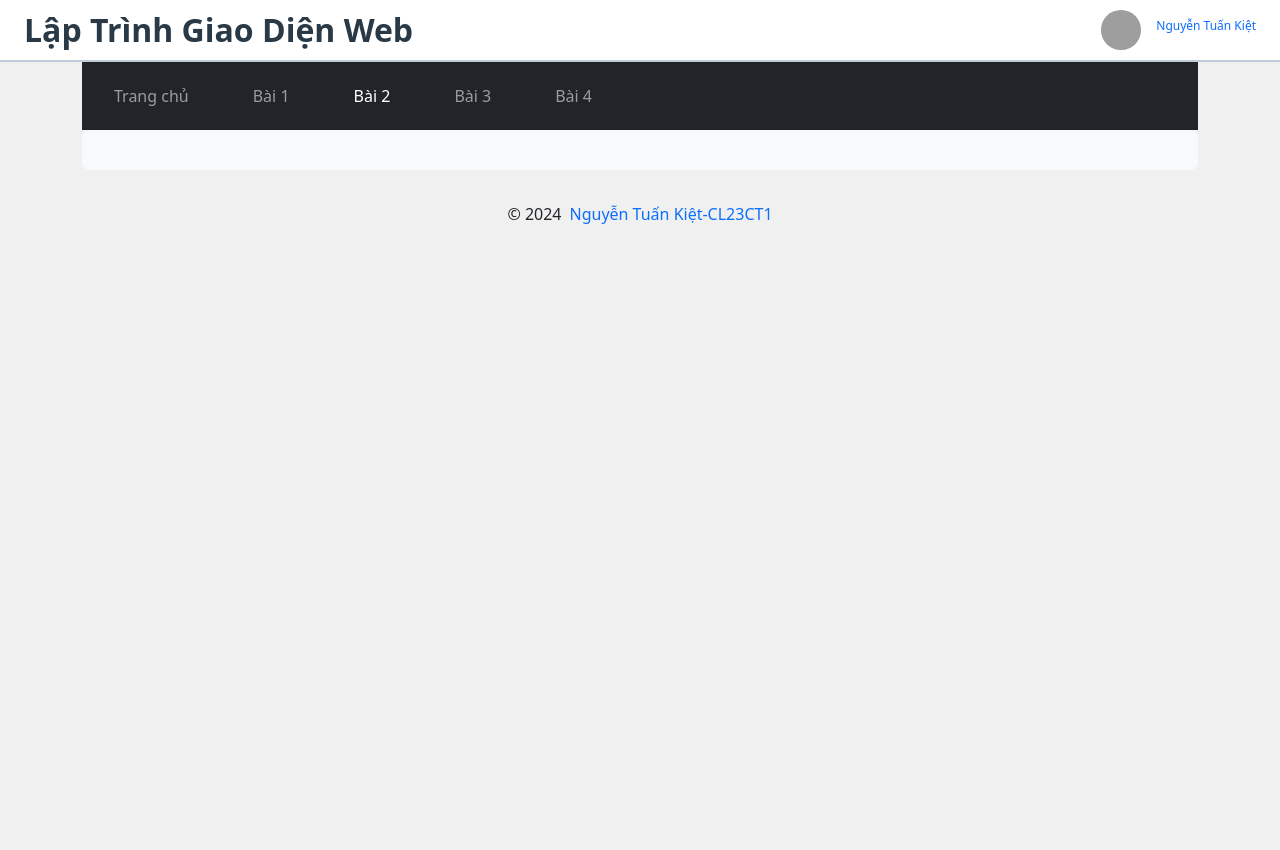
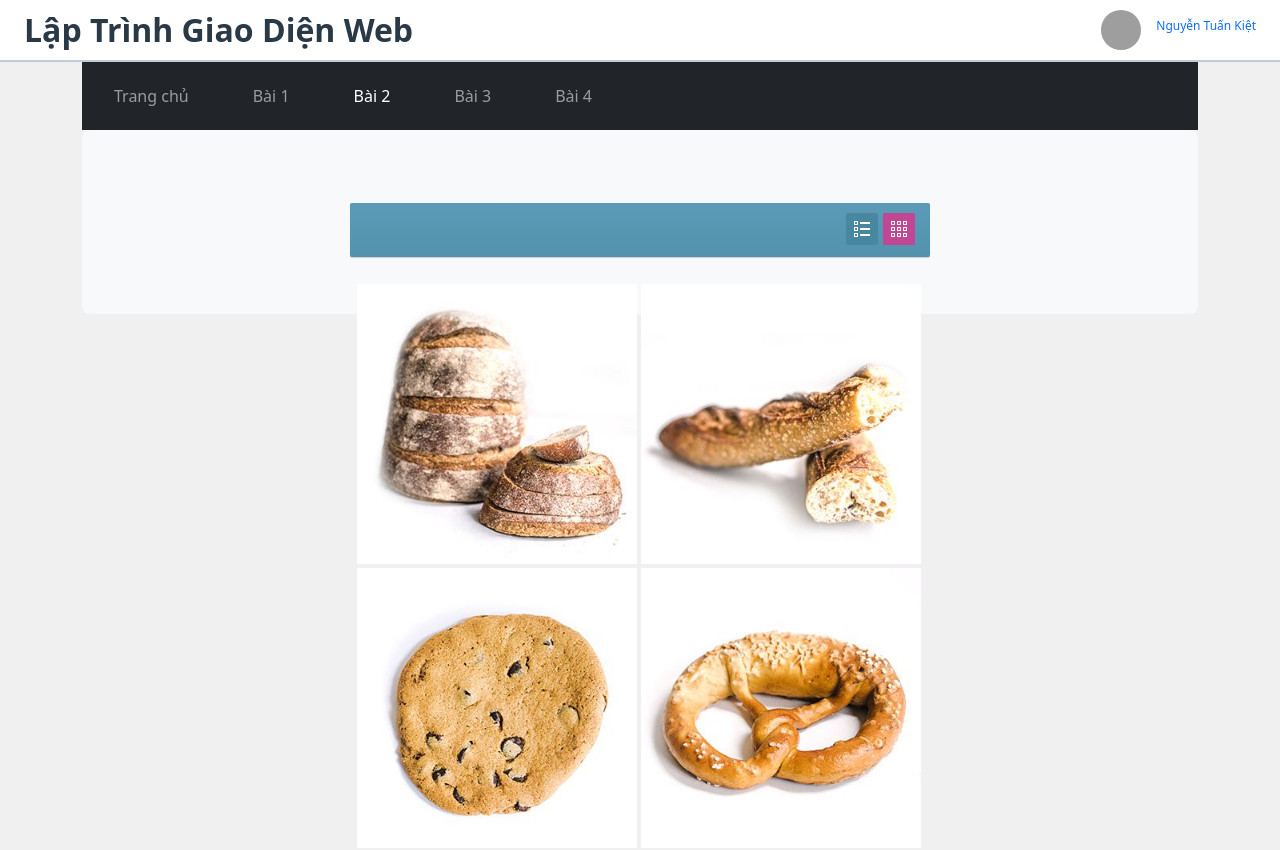
Before and after one commit to TanNhatCMS/Angular-Lab4, an Angular app: page /Lab4_2.html in a window 1280 px wide. Shown: the top 850 px of the page. Before the commit the page ends 800 px from the top, so only its background shows below. Built offline with nearby package versions, Linux system fonts and the light colour scheme; grey boxes are pictures that could not be loaded.

Commit message:
add bài 2

```diff
--- a/src/app/bai2/bai2.component.html
+++ b/src/app/bai2/bai2.component.html
@@ -0,0 +1,26 @@
+<div class="mb-1 p-2 ">
+<form>
+  <div class="bar">
+    <a class="list-icon" (click)="layout='list'" [ngClass]="{active:layout=='list'}"></a>
+    <a class="grid-icon" (click)="layout='grid'" [ngClass]="{active:layout=='grid'}"></a>
+  </div>
+  <!--Chúng ta có hai cách bố trí. Chúng tôi chọn cái nào để hiển thị tùy
+  thuộc vào liên kết "bố cục" -->
+  <ul *ngIf="layout=='grid'" class="grid">
+    <!-- A view with big photos and no text -->
+    <li *ngFor="let item of articles">
+      <a href="{{item.url}}" target="_blank">
+        <img src="{{item.image.large}}" alt="{{item.title}}"/></a>
+    </li>
+  </ul>
+  <ul *ngIf="layout=='list'" class="list">
+    <!-- A compact view smaller photos and titles -->
+    <li *ngFor="let item of articles ">
+      <a href="{{item.url}}" target="_blank">
+        <img src="{{item.image.small}}" alt="{{item.title}}"/>
+      </a>
+      <p>{{ item.title }}</p>
+    </li>
+  </ul>
+</form>
+</div>
--- a/src/app/bai2/bai2.component.ts
+++ b/src/app/bai2/bai2.component.ts
@@ -1,5 +1,5 @@
 import {Component} from '@angular/core';
-import { CommonModule } from '@angular/common';
+import {CommonModule} from '@angular/common';
 import {FormsModule} from "@angular/forms";
 
 @Component({
@@ -9,6 +9,76 @@ import {FormsModule} from "@angular/forms";
   templateUrl: './bai2.component.html',
   styleUrls: ['./bai2.component.css']
 })
+
+
 export class Bai2Component {
 
+  layout: string = 'grid'//list
+  articles: any[] = [
+    {
+      "title": "Taya Bánh Mì đen",
+      "url": "https://tadiha.com/abc-bakery-mot-trong-10-thuong-hieu-banh-kemnoi-tieng-tai-tp-hcm-d28960.htm",
+      "image": {
+        "large": "./assets/images/bakery-23.jpg",
+        "small": "./assets/images/bakery-23.jpg"
+      }
+    },
+    {
+      "title": "Bánh mì nướng",
+      "url": "https://tadiha.com/abc-bakery-mot-trong-10-thuong-hieu-banh-kemnoi-tieng-tai-tp-hcm-d28960.htm",
+      "image": {
+        "large": "./assets/images/bakery-22.jpg",
+        "small": "./assets/images/bakery-22.jpg"
+      }
+    },
+    {
+      "title": "Hạnh Nhân nướng",
+      "url": "https://tadiha.com/abc-bakery-mot-trong-10-thuong-hieu-banh-kemnoi-tieng-tai-tp-hcm-d28960.htm",
+      "image": {
+        "large": "./assets/images/bakery-24.jpg",
+        "small": "./assets/images/bakery-24.jpg"
+      }
+    },
+    {
+      "title":
+        "Bready cuộn nhân dừa",
+      "url":
+        "https://tadiha.com/abc-bakery-mot-trong-10-thuong-hieu-banh-kemnoi-tieng-tai-tp-hcm-d28960.htm",
+      "image":
+        {
+          "large": "./assets/images/bakery-25.jpg",
+          "small": "./assets/images/bakery-25.jpg"
+        }
+    }
+    ,
+    {
+      "title": "Muffin cam hạnh nhân",
+      "url": "https://tadiha.com/abc-bakery-mot-trong-10-thuong-hieu-banh-kemnoi-tieng-tai-tp-hcm-d28960.htm",
+      "image":
+        {
+          "large": "./assets/images/bakery-26.jpg",
+          "small": "./assets/images/bakery-26.jpg"
+        }
+    }
+    ,
+    {
+      "title": "Đan mạch ca dé",
+      "url": "https://tadiha.com/abc-bakery-mot-trong-10-thuong-hieu-banh-kemnoi-tieng-tai-tp-hcm-d28960.htm",
+      "image":
+        {
+          "large": "./assets/images/bakery-27.jpg",
+          "small": "./assets/images/bakery-27.jpg"
+        }
+    }
+    ,
+    {
+      "title": "Baguette ngũ hạt dài",
+      "url": "https://tadiha.com/abc-bakery-mot-trong-10-thuong-hieu-banh-kemnoi-tieng-tai-tp-hcm-d28960.htm",
+      "image":
+        {
+          "large": "./assets/images/bakery-28.jpg",
+          "small": "./assets/images/bakery-28.jpg"
+        }
+    }
+  ]
 }
```
Also changed, not shown: src/app/bai2/bai2.component.css (+3 -5 lines), src/app/bai4/bai4.component.ts (line endings or trailing spaces).
